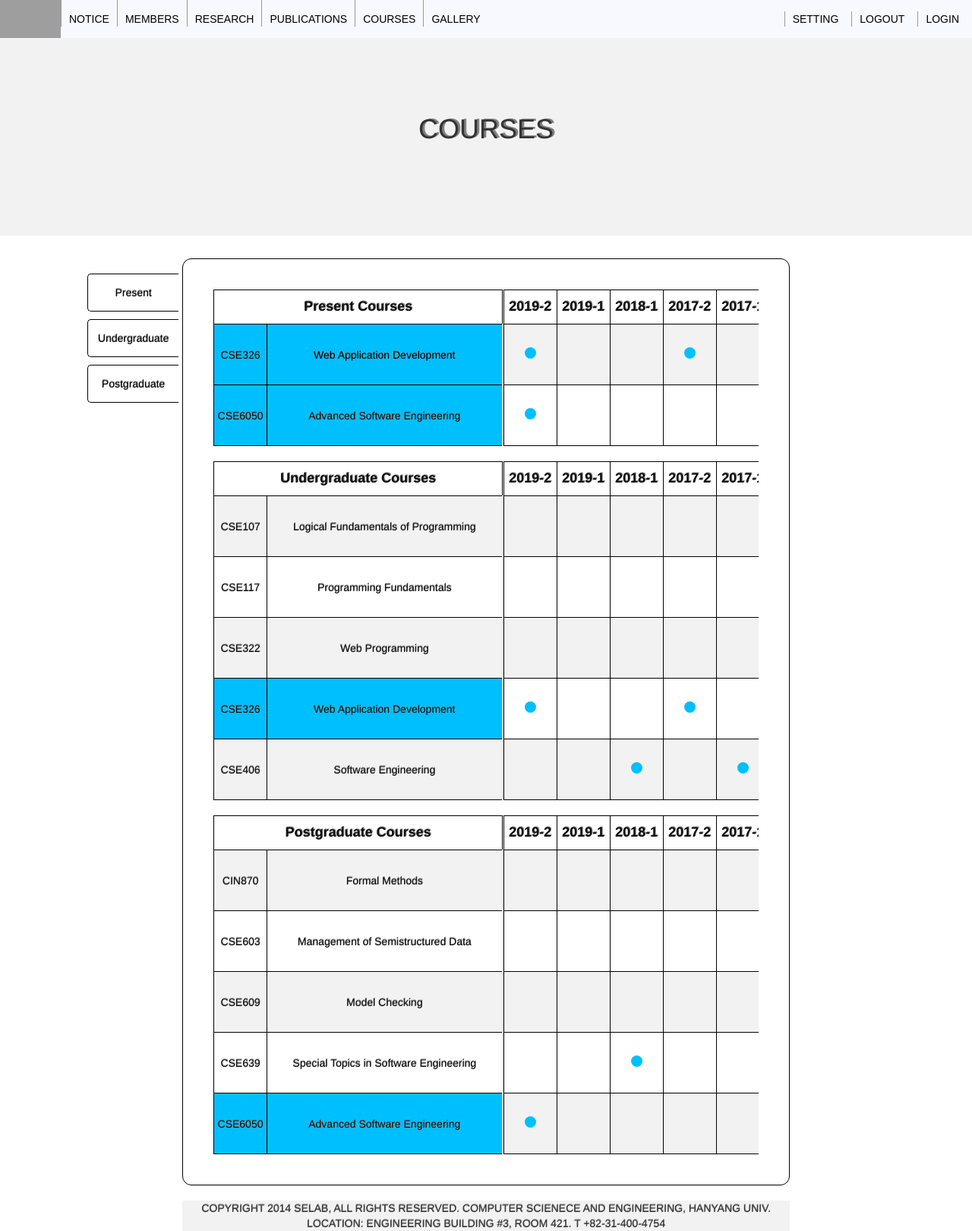
After one commit to YimChonghyon/webapp_project, a PHP site: page /resource/main_course.html in a window 1280 px wide. The commit adds this page. Shown: the whole page at 76% size. Run offline with PHP 8.4, Linux system fonts and the light colour scheme; lists and menus that the app fills with data are empty; grey boxes are pictures that could not be loaded.

Commit message:
dbsrbals

```diff
--- a/resource/css/main_course.css
+++ b/resource/css/main_course.css
@@ -1,7 +1,15 @@
+body {
+  width : 100%;
+  margin : 0;
+  padding:0;
+  overflow-x : hidden;
+}
+
 h1 {
   text-align : center;
   text-shadow : 3px -1px gray;
   background : #f2f2f2;
+  width : 100%;
   height : 260px;
   padding-top : 100px;
   margin : 0px;
@@ -31,9 +39,11 @@ a:hover {
 }
 
 header {
+  width : 100%;
   height: 50px;
   margin: 0;
-  padding: 0;
+  overflow : hidden;
+  padding-left: 0px;
   font-size: 1em;
   font-family: Arial;
 }
@@ -41,10 +51,11 @@ header {
 nav {
   position: fixed;
   background-color: ghostwhite;
-  width : 1140px;
+  width : 100%;
   overflow: hidden;
-  height: 50px;
-  text-decoration: none; text-transform: uppercase;
+  margin-left : 0;
+  text-decoration: none;
+  text-transform: uppercase;
  }
 
 nav ul {
@@ -77,11 +88,28 @@ nav ul li a:hover, ul li a:focus {
   margin-top : 15px;
 }
 
+.contents {
+  background-color : white;
+}
+
 .mainbody {
-  background : #f2f2f2;
+  border : 1px solid black;
+  border-radius : 12px;
+  background-color : white;
   color : #0d0d0d;
   width : 800px;
   margin : auto;
+  margin-top : 30px;
+  padding : 20px;
+  padding-top : -5px;
+}
+
+#course_table {
+  margin-top : 20px;
+  margin-bottom : 20px;
+  margin-left : 20px;
+  margin-right : 20px;
+  padding-top : 0px;
 }
 
 #course_table td {
@@ -93,31 +121,27 @@ nav ul li a:hover, ul li a:focus {
 table th{
   font-size : 18px;
   text-shadow : 1px -1px gray;
-  background : white;
+  background-color : white;
 	height: 45px;
 	vertical-align: middle;
-  border-top : 2px solid #f2f2f2;
-	border-bottom: 3px solid #f2f2f2;
+  border : 1px solid black;
 	text-align: center;
 }
 
 table td{
 	height: 40px;
   background-color : #f2f2f2;
+  border : 1px solid black;
 	vertical-align: middle;
 	padding: 0px;
-	background-color: ;
 	text-align: center;
 }
 
 table tr td{
 	border-bottom: 1px solid #dfdfdf;
-	border-right: 1px solid #dfdfdf;
+  border : 1px solid black;
 }
 
-td:last-child{
-	border-right: none;
-}
 
 tr:nth-child(odd) td{
 	background-color: white;
@@ -145,6 +169,62 @@ tr:nth-child(odd) td{
 	border-radius: 0px 3px 0px 0px;
 }
 
+@keyframes sheen {
+  0% {
+    transform : skewY(-45deg) translateX(0);
+  }
+  100% {
+    transform : skewY(-45deg) translateX(12.5em);
+  }
+}
+
+#tab button {
+  width : 120px;
+  height : 50px;
+  border : 1px solid black;
+  border-right : gray;
+  background-color : white;
+  color : black;
+  padding-left : 10px;
+  padding-right : 10px;
+  float : right;
+  text-align : center;
+  text-shadow : 0.5px -1px gray;
+  margin-left : 115px;
+
+}
+
+#tab button:hover {
+  height : 70px;
+  color : black;
+  background-color : gray;
+  border-right : gray;
+}
+
+#present {
+
+  margin-top : 50px;
+  border-top-left-radius : 5px;
+  border-bottom-left-radius : 5px;
+  margin-bottom : 10px;
+}
+
+#present:checked + label {
+  font-size : 30px;
+}
+
+#undergraduate {
+  border-top-left-radius : 5px;
+  border-bottom-left-radius : 5px;
+  margin-bottom : 10px;
+  margin-left : px;
+}
+
+#postgraduate {
+  border-top-left-radius : 5px;
+  border-bottom-left-radius : 5px;
+}
+
 #over{
 	overflow: auto;
 }
@@ -161,18 +241,6 @@ tr:nth-child(odd) td{
 #tab {
   float : left;
   overflow : hidden;
-  margin-left : 50px;
-}
-
-input[type = "text"] {
-  text-align : center;
-  width : 120px;
-  height : 30px;
-  background-color : white;
-  margin-top : 3px;
-  border : 1px thin #f2f2f2;
-  border-radius : 12px;
-  padding : 0.5em;
 }
 
 .coursenum{
--- /dev/null
+++ b/resource/main_course.html
@@ -0,0 +1,428 @@
+
+<!DOCTYPE html>
+<html>
+<head>
+	<meta charset="utf-8" />
+	<title>Software Engineering Lab - Courses</title>
+	<!--[if IE]>
+	<script src="https://html5shiv.googlecode.com/svn/trunk/html5.js"></script>
+<![endif]-->
+<link rel="stylesheet" href="https://maxcdn.bootstrapcdn.com/bootstrap/3.3.6/css/bootstrap.min.css" type="text/css" />
+<link rel="stylesheet" href="css/main_course.css" type="text/css" />
+
+<script type="text/javascript" src="js/course_page.js"></script>
+</head>
+
+<body>
+	<header role="banner">
+		<div>
+			<nav role= "navigation">
+				<div id= "logo" class= "pull-left"><a href= ""><img src= "images/selab_logo_S.png" /></a></div>
+
+				<ul id= "menu" class= "inline-list" class= "pull-left">
+					<li class="pull-left"><a href="resource/notice.php" >NOTICE</a></li>
+					<li class="pull-left"><a href="resource/members" >MEMBERS</a></li>
+					<li class="pull-left"><a href="resource/research" >RESEARCH</a></li>
+					<li class="pull-left"><a href="resource/publications" >PUBLICATIONS</a></li>
+					<li class="pull-left"><a href="resource/main_course.php" >COURSES</a></li>
+					<li class="pull-left"><a href="resource/gallery" >GALLERY</a></li>
+				</ul>
+
+					<div role= "login" class= "pull-right"><a href= "resource/login.php">LOGIN</a></div>
+
+					<div role= "logout" class= "pull-right"><a href= "resource/logout.php">LOGOUT</a></div>
+					<div role= "setting" class= "pull-right"><a href= "resource/setting.php">SETTING</a></div>
+
+			</nav>
+		</div>
+	</header>
+
+	<main role="main">
+		<div>
+			<div class="contents">
+				<h1>COURSES</h1>
+				<div id="tab">
+					<button id = "present" onclick = present()>Present</button><br />
+					<button id = "undergraduate" onclick = undergraduate()>Undergraduate</button><br />
+					<button id = "postgraduate" onclick = postgraduate()>Postgraduate</button>
+				</div>
+
+				<div class= "mainbody">
+					<div id="course_table">
+						<table id ="first_table">
+							<tr>
+								<th class="coursenum" colspan="2">Present Courses</th>
+							</tr>
+							<tr>
+								<td class="coursenum active" data-href="cse326">CSE326</td>
+								<td class="course active" data-href="cse326"><a href="sub_course.html" class='selected'>Web Application Development</a></td>
+							</tr>
+							<tr>
+								<td class="coursenum active" data-href="cse6050">CSE6050</td>
+								<td class="course active" data-href="cse6050">Advanced Software Engineering</td>
+							</tr>
+						</table>
+						<div id="over">
+							<table id="second_table">
+								<tr>
+									<th>2019-2</th>
+									<th>2019-1</th>
+									<th>2018-1</th>
+									<th>2017-2</th>
+									<th>2017-1</th>
+									<th>2016-2</th>
+									<th>2016-1</th>
+									<th>2015-2</th>
+									<th>2015-1</th>
+									<th>2014-2</th>
+									<th>2014-1</th>
+									<th>2013-2</th>
+									<th>2013-1</th>
+									<th>2012-2</th>
+									<th>2012-1</th>
+									<th>2011-2</th>
+								</tr>
+								<tr>
+									<td><div class="circle"></div></td>
+									<td></td>
+									<td></td>
+									<td><div class="circle"></div></td>
+									<td></td>
+									<td><div class="circle"></div></td>
+									<td></td>
+									<td><div class="circle"></div></td>
+									<td></td>
+									<td><div class="circle"></div></td>
+									<td></td>
+									<td><div class="circle"></div></td>
+									<td></td>
+									<td></td>
+									<td></td>
+									<td></td>
+								</tr>
+								<tr>
+									<td><div class="circle"></div></td>
+									<td></td>
+									<td></td>
+									<td></td>
+									<td></td>
+									<td></td>
+									<td></td>
+									<td></td>
+									<td></td>
+									<td></td>
+									<td></td>
+									<td></td>
+									<td></td>
+									<td></td>
+									<td></td>
+									<td></td>
+								</tr>
+							</table>
+						</div>
+					</div>
+
+					<div id="course_table">
+						<table id="first_table">
+							<tr>
+								<th class="coursenum" colspan="2">Undergraduate Courses</th>
+							</tr>
+							<tr>
+								<td class="coursenum" data-href="cse107">CSE107</td>
+								<td class="course" data-href="cse107">Logical Fundamentals of Programming</td>
+							</tr>
+							<tr>
+								<td class="coursenum">CSE117</td>
+								<td class="course">Programming Fundamentals</td>
+							</tr>
+							<tr>
+								<td class="coursenum">CSE322</td>
+								<td class="course">Web Programming</td>
+							</tr>
+							<tr>
+								<td class="coursenum active" data-href="cse326">CSE326</td>
+								<td class="course active" data-href="cse326">Web Application Development</td>
+							</tr>
+							<tr>
+								<td class="coursenum" data-href="cse406">CSE406</td>
+								<td class="course" data-href="cse406">Software Engineering</td>
+							</tr>
+						</table>
+						<div id="over">
+							<table id="second_table">
+								<tr>
+									<th>2019-2</th>
+									<th>2019-1</th>
+									<th>2018-1</th>
+									<th>2017-2</th>
+									<th>2017-1</th>
+									<th>2016-2</th>
+									<th>2016-1</th>
+									<th>2015-2</th>
+									<th>2015-1</th>
+									<th>2014-2</th>
+									<th>2014-1</th>
+									<th>2013-2</th>
+									<th>2013-1</th>
+									<th>2012-2</th>
+									<th>2012-1</th>
+									<th>2011-2</th>
+								</tr>
+								<!--Logical-->
+								<tr>
+									<td></td>
+									<td></td>
+									<td></td>
+									<td></td>
+									<td></td>
+									<td></td>
+									<td><div class="circle"></div></td>
+									<td></td>
+									<td></td>
+									<td></td>
+									<td><div class="circle"></div></td>
+									<td></td>
+									<td><div class="circle"></div></td>
+									<td></td>
+									<td><div class="circle"></div></td>
+									<td></td>
+								</tr>
+								<!--Programming Fundamentals-->
+								<tr>
+									<td></td>
+									<td></td>
+									<td></td>
+									<td></td>
+									<td></td>
+									<td></td>
+									<td></td>
+									<td></td>
+									<td></td>
+									<td></td>
+									<td></td>
+									<td></td>
+									<td></td>
+									<td></td>
+									<td></td>
+									<td><div class="circle"></div></td>
+								</tr>
+								<!--Web-->
+								<tr>
+									<td></td>
+									<td></td>
+									<td></td>
+									<td></td>
+									<td></td>
+									<td></td>
+									<td></td>
+									<td></td>
+									<td></td>
+									<td></td>
+									<td></td>
+									<td></td>
+									<td></td>
+									<td><div class="circle"></div></td>
+									<td></td>
+									<td></td>
+								</tr>
+								<!-- Web App -->
+								<tr>
+									<td><div class="circle"></div></td>
+									<td></td>
+									<td></td>
+									<td><div class="circle"></div></td>
+									<td></td>
+									<td><div class="circle"></div></td>
+									<td></td>
+									<td><div class="circle"></div></td>
+									<td></td>
+									<td><div class="circle"></div></td>
+									<td></td>
+									<td><div class="circle"></div></td>
+									<td></td>
+									<td></td>
+									<td></td>
+									<td></td>
+								</tr>
+								<!--SE-->
+								<tr>
+									<td></td>
+									<td></td>
+									<td><div class="circle"></div></td>
+									<td></td>
+									<td><div class="circle"></div></td>
+									<td></td>
+									<td><div class="circle"></div></td>
+									<td></td>
+									<td><div class="circle"></div></td>
+									<td></td>
+									<td></td>
+									<td></td>
+									<td></td>
+									<td></td>
+									<td><div class="circle"></div></td>
+									<td></td>
+								</tr>
+							</table>
+						</div>
+					</div>
+
+
+					<div id="course_table">
+						<table id="first_table">
+							<tr>
+								<th class="coursenum" colspan="2">Postgraduate Courses</th>
+							</tr>
+							<tr>
+								<td class="coursenum" data-href="cin870">CIN870</td>
+								<td class="course" data-href="cin870">Formal Methods</td>
+							</tr>
+							<tr>
+								<td class="coursenum" data-href="cse603">CSE603</td>
+								<td class="course" data-href="cse603">Management of Semistructured Data</td>
+							</tr>
+							<tr>
+								<td class="coursenum" data-href="cse609">CSE609</td>
+								<td class="course" data-href="cse609">Model Checking</td>
+							</tr>
+							<tr>
+								<td class="coursenum" data-href="cse639">CSE639</td>
+								<td class="course" data-href="cse639">Special Topics in Software Engineering</td>
+							</tr>
+							<tr>
+								<td class="coursenum active" data-href="cse6050">CSE6050</td>
+								<td class="course active" data-href="cse6050">Advanced Software Engineering</td>
+							</tr>
+						</table>
+						<div id="over">
+							<table id="second_table">
+								<tr>
+									<th>2019-2</th>
+									<th>2019-1</th>
+									<th>2018-1</th>
+									<th>2017-2</th>
+									<th>2017-1</th>
+									<th>2016-2</th>
+									<th>2016-1</th>
+									<th>2015-2</th>
+									<th>2015-1</th>
+									<th>2014-2</th>
+									<th>2014-1</th>
+									<th>2013-2</th>
+									<th>2013-1</th>
+									<th>2012-2</th>
+									<th>2012-1</th>
+									<th>2011-2</th>
+								</tr>
+								<!--Formal Methods-->
+								<tr>
+									<td></td>
+									<td></td>
+									<td></td>
+									<td></td>
+									<td></td>
+									<td></td>
+									<td></td>
+									<td></td>
+									<td></td>
+									<td></td>
+									<td></td>
+									<td><div class="circle"></div></td>
+									<td></td>
+									<td></td>
+									<td></td>
+									<td><div class="circle"></div></td>
+								</tr>
+								<!--Management of SemiData-->
+								<tr>
+									<td></td>
+									<td></td>
+									<td></td>
+									<td></td>
+									<td></td>
+									<td></td>
+									<td></td>
+									<td></td>
+									<td></td>
+									<td><div class="circle"></div></td>
+									<td></td>
+									<td></td>
+									<td></td>
+									<td><div class="circle"></div></td>
+									<td></td>
+									<td><div class="circle"></div></td>
+								</tr>
+								<!-- Model Checking -->
+								<tr>
+									<td></td>
+									<td></td>
+									<td></td>
+									<td></td>
+									<td></td>
+									<td></td>
+									<td></td>
+									<td><div class="circle"></div></td>
+									<td></td>
+									<td></td>
+									<td></td>
+									<td></td>
+									<td></td>
+									<td></td>
+									<td></td>
+									<td></td>
+								</tr>
+								<!-- Special Topic SE -->
+								<tr>
+									<td></td>
+									<td></td>
+									<td><div class="circle"></div></td>
+									<td></td>
+									<td></td>
+									<td><div class="circle"></div></td>
+									<td></td>
+									<td></td>
+									<td></td>
+									<td></td>
+									<td></td>
+									<td></td>
+									<td></td>
+									<td></td>
+									<td></td>
+									<td></td>
+								</tr>
+								<!-- Advanced SE -->
+								<tr>
+									<td><div class="circle"></div></td>
+									<td></td>
+									<td></td>
+									<td></td>
+									<td></td>
+									<td></td>
+									<td></td>
+									<td></td>
+									<td></td>
+									<td></td>
+									<td></td>
+									<td></td>
+									<td></td>
+									<td></td>
+									<td></td>
+									<td></td>
+								</tr>
+							</table>
+						</div>
+					</div>
+				</div>
+
+			</div>
+		</div>
+	</main>
+	<br />
+
+	<footer role="contentinfo">
+		<div class="container">
+			<p>COPYRIGHT 2014 SELAB, ALL RIGHTS RESERVED. COMPUTER SCIENECE AND ENGINEERING, HANYANG UNIV. LOCATION: ENGINEERING BUILDING #3, ROOM 421. T +82-31-400-4754</p>
+		</div>
+	</footer>
+</body>
+</html>
```
Also changed, not shown: resource/css/sub_course.css (+77 -18 lines), resource/js/sub_course.js (added, +13 -0 lines), resource/sub_course.html (+12 -14 lines).
